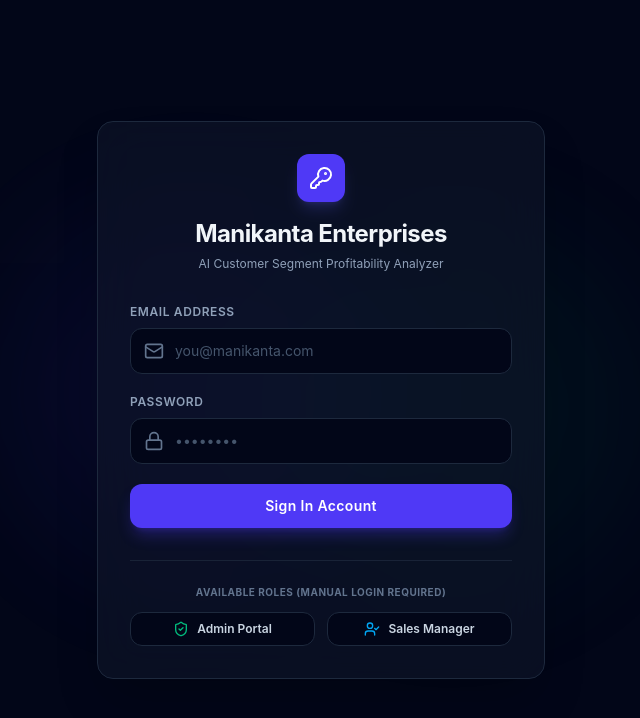
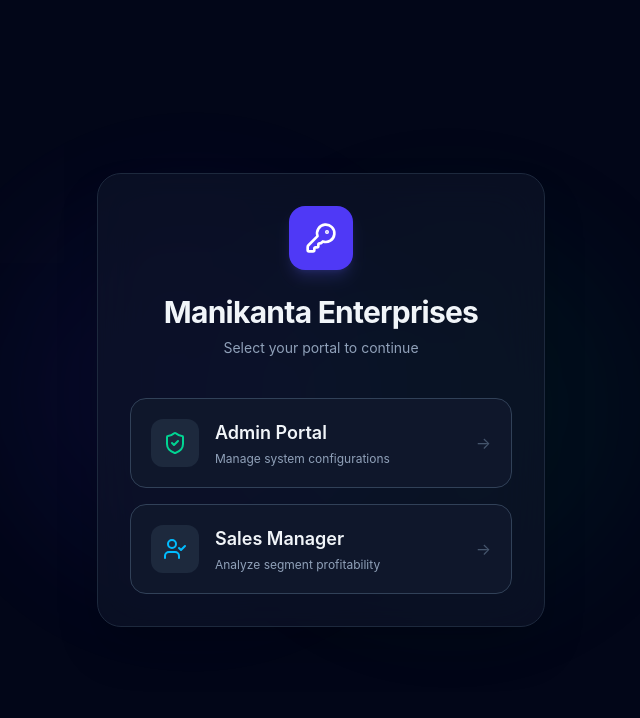
Before and after one commit to maninaidupspk27-cell/AI-analyser, a React (Vite) app in the folder frontend/: page /login in a window 1280 px wide. Shown: the top 718 px of the page, without its empty margins (319-959 px from the left). Built offline with nearby package versions, Linux system fonts and the light colour scheme.

Commit message:
Redesign Login page with 2-step portal selection

```diff
--- a/frontend/src/pages/Login.jsx
+++ b/frontend/src/pages/Login.jsx
@@ -4,6 +4,7 @@ import { Mail, Lock, ShieldCheck, UserCheck, KeyRound } from 'lucide-react';
 
 export default function Login() {
   const { login } = useAuth();
+  const [selectedPortal, setSelectedPortal] = useState(null); // 'admin' | 'sales' | null
   const [email, setEmail] = useState('');
   const [password, setPassword] = useState('');
   const [isSubmitting, setIsSubmitting] = useState(false);
@@ -17,31 +18,82 @@ export default function Login() {
     setIsSubmitting(false);
   };
 
-  return (
-    <div className="min-h-screen bg-slate-950 flex items-center justify-center p-4 relative overflow-hidden">
-      {/* Background Gradient Orbs */}
-      <div className="absolute top-1/4 left-1/4 w-96 h-96 bg-indigo-600/10 rounded-full blur-3xl pointer-events-none animate-pulse"></div>
-      <div className="absolute bottom-1/4 right-1/4 w-96 h-96 bg-emerald-600/10 rounded-full blur-3xl pointer-events-none animate-pulse delay-700"></div>
+  const renderPortalSelection = () => (
+    <div className="space-y-6">
+      <div className="text-center mb-10">
+        <div className="w-16 h-16 bg-indigo-600 rounded-2xl flex items-center justify-center mx-auto shadow-lg shadow-indigo-500/20 mb-6">
+          <KeyRound className="w-8 h-8 text-white" />
+        </div>
+        <h1 className="text-3xl font-bold text-slate-100 tracking-tight">Manikanta Enterprises</h1>
+        <p className="text-sm text-slate-400 mt-2">Select your portal to continue</p>
+      </div>
 
-      {/* Main Login Card */}
-      <div className="w-full max-w-md bg-slate-900/60 backdrop-blur-xl border border-slate-800 p-8 rounded-2xl shadow-2xl relative z-10">
+      <div className="grid gap-4">
+        <button
+          onClick={() => setSelectedPortal('admin')}
+          className="group relative w-full flex items-center p-5 bg-slate-900 border border-slate-700 hover:border-emerald-500/50 rounded-2xl transition-all duration-300 hover:shadow-lg hover:shadow-emerald-500/10 overflow-hidden cursor-pointer text-left"
+        >
+          <div className="absolute inset-0 bg-gradient-to-r from-emerald-500/10 to-transparent opacity-0 group-hover:opacity-100 transition-opacity" />
+          <div className="w-12 h-12 rounded-xl bg-slate-800 flex items-center justify-center mr-4 group-hover:scale-110 transition-transform duration-300 shrink-0">
+            <ShieldCheck className="w-6 h-6 text-emerald-400" />
+          </div>
+          <div className="flex-1">
+            <h3 className="text-lg font-semibold text-slate-100">Admin Portal</h3>
+            <p className="text-xs text-slate-400 mt-1">Manage system configurations</p>
+          </div>
+          <div className="text-slate-600 group-hover:text-emerald-400 transition-colors ml-4">
+            →
+          </div>
+        </button>
 
-        {/* Header */}
+        <button
+          onClick={() => setSelectedPortal('sales')}
+          className="group relative w-full flex items-center p-5 bg-slate-900 border border-slate-700 hover:border-sky-500/50 rounded-2xl transition-all duration-300 hover:shadow-lg hover:shadow-sky-500/10 overflow-hidden cursor-pointer text-left"
+        >
+          <div className="absolute inset-0 bg-gradient-to-r from-sky-500/10 to-transparent opacity-0 group-hover:opacity-100 transition-opacity" />
+          <div className="w-12 h-12 rounded-xl bg-slate-800 flex items-center justify-center mr-4 group-hover:scale-110 transition-transform duration-300 shrink-0">
+            <UserCheck className="w-6 h-6 text-sky-400" />
+          </div>
+          <div className="flex-1">
+            <h3 className="text-lg font-semibold text-slate-100">Sales Manager</h3>
+            <p className="text-xs text-slate-400 mt-1">Analyze segment profitability</p>
+          </div>
+          <div className="text-slate-600 group-hover:text-sky-400 transition-colors ml-4">
+            →
+          </div>
+        </button>
+      </div>
+    </div>
+  );
+
+  const renderLoginForm = () => {
+    const isAdmin = selectedPortal === 'admin';
+    const title = isAdmin ? 'Admin Portal' : 'Sales Manager';
+    const Icon = isAdmin ? ShieldCheck : UserCheck;
+    const color = isAdmin ? 'text-emerald-400' : 'text-sky-400';
+    const bg = isAdmin ? 'bg-emerald-500/10' : 'bg-sky-500/10';
+
+    return (
+      <>
+        <button
+          onClick={() => setSelectedPortal(null)}
+          className="text-xs text-slate-400 hover:text-slate-200 flex items-center gap-1 mb-8 transition-colors cursor-pointer"
+        >
+          ← Back to Portals
+        </button>
+
         <div className="text-center mb-8">
-          <div className="w-12 h-12 bg-indigo-600 rounded-xl flex items-center justify-center mx-auto shadow-lg shadow-indigo-500/20 mb-4">
-            <KeyRound className="w-6 h-6 text-white" />
+          <div className={`w-16 h-16 ${bg} rounded-2xl flex items-center justify-center mx-auto mb-4 border ${isAdmin ? 'border-emerald-500/20' : 'border-sky-500/20'}`}>
+            <Icon className={`w-8 h-8 ${color}`} />
           </div>
-          <h1 className="text-2xl font-bold text-slate-100 tracking-tight">Manikanta Enterprises</h1>
-          <p className="text-xs text-slate-400 mt-1.5">AI Customer Segment Profitability Analyzer</p>
+          <h1 className="text-2xl font-bold text-slate-100 tracking-tight">{title} Login</h1>
+          <p className="text-xs text-slate-400 mt-2">Enter your credentials to access the system</p>
         </div>
 
-        {/* Credentials Form */}
         <form onSubmit={handleSubmit} className="space-y-5" autoComplete="off">
-          {/* Dummy inputs to trick browser autofill */}
           <input type="email" name="fake_email_remembered" style={{ display: 'none' }} />
           <input type="password" name="fake_password_remembered" style={{ display: 'none' }} />
 
-          {/* Email Input */}
           <div>
             <label className="block text-xs font-semibold text-slate-400 uppercase tracking-wider mb-2">
               Email Address
@@ -62,13 +114,10 @@ export default function Login() {
             </div>
           </div>
 
-          {/* Password Input */}
           <div>
-            <div className="flex justify-between items-center mb-2">
-              <label className="block text-xs font-semibold text-slate-400 uppercase tracking-wider">
-                Password
-              </label>
-            </div>
+            <label className="block text-xs font-semibold text-slate-400 uppercase tracking-wider mb-2">
+              Password
+            </label>
             <div className="relative">
               <span className="absolute inset-y-0 left-0 pl-3.5 flex items-center pointer-events-none text-slate-500">
                 <Lock className="w-5 h-5" />
@@ -85,41 +134,29 @@ export default function Login() {
             </div>
           </div>
 
-          {/* Sign In Button */}
           <button
             type="submit"
             disabled={isSubmitting}
-            className="w-full py-3 bg-indigo-600 hover:bg-indigo-500 text-white rounded-xl text-sm font-semibold tracking-wide shadow-lg shadow-indigo-600/30 hover:shadow-indigo-600/40 hover:-translate-y-0.5 transition-all duration-200 cursor-pointer flex items-center justify-center gap-2 disabled:opacity-55 disabled:pointer-events-none"
+            className="w-full py-3 mt-4 bg-indigo-600 hover:bg-indigo-500 text-white rounded-xl text-sm font-semibold tracking-wide shadow-lg shadow-indigo-600/30 hover:-translate-y-0.5 transition-all duration-200 cursor-pointer flex items-center justify-center gap-2 disabled:opacity-55 disabled:pointer-events-none"
           >
             {isSubmitting ? (
               <div className="w-5 h-5 border-2 border-white/30 border-t-white rounded-full animate-spin"></div>
             ) : (
-              'Sign In Account'
+              `Sign In as ${title}`
             )}
           </button>
         </form>
+      </>
+    );
+  };
 
-        {/* Role Selection Helpers (No Auto-fill) */}
-        <div className="mt-8 pt-6 border-t border-slate-800/80">
-          <span className="block text-center text-[10px] font-bold text-slate-500 uppercase tracking-wider mb-3">
-            Available Roles (Manual Login Required)
-          </span>
-          <div className="grid grid-cols-2 gap-3">
-            <div className="flex flex-col items-center justify-center gap-1 px-3 py-2 bg-slate-950 border border-slate-800 rounded-xl text-xs font-semibold text-slate-300">
-              <div className="flex items-center gap-2">
-                <ShieldCheck className="w-4 h-4 text-emerald-500" />
-                Admin Portal
-              </div>
-            </div>
-            <div className="flex flex-col items-center justify-center gap-1 px-3 py-2 bg-slate-950 border border-slate-800 rounded-xl text-xs font-semibold text-slate-300">
-              <div className="flex items-center gap-2">
-                <UserCheck className="w-4 h-4 text-sky-500" />
-                Sales Manager
-              </div>
-            </div>
-          </div>
-        </div>
+  return (
+    <div className="min-h-screen bg-slate-950 flex items-center justify-center p-4 relative overflow-hidden">
+      <div className="absolute top-1/4 left-1/4 w-96 h-96 bg-indigo-600/10 rounded-full blur-3xl pointer-events-none animate-pulse"></div>
+      <div className="absolute bottom-1/4 right-1/4 w-96 h-96 bg-emerald-600/10 rounded-full blur-3xl pointer-events-none animate-pulse delay-700"></div>
 
+      <div className="w-full max-w-md bg-slate-900/60 backdrop-blur-xl border border-slate-800 p-8 rounded-3xl shadow-2xl relative z-10 transition-all duration-500">
+        {selectedPortal === null ? renderPortalSelection() : renderLoginForm()}
       </div>
     </div>
   );
```
